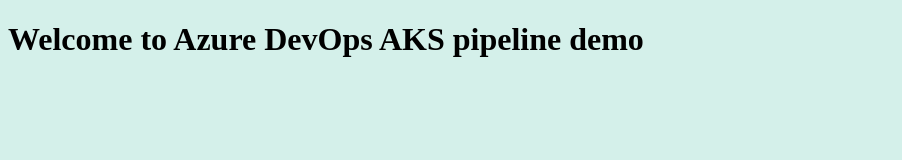
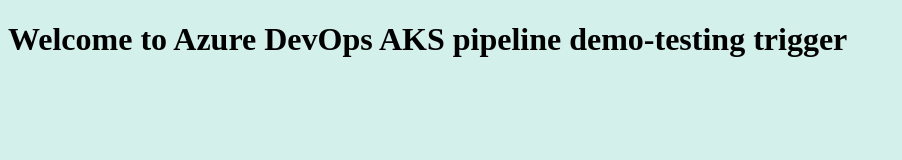
Before and after one commit to sivaprasadraavi/aks-pipeline-app, a plain HTML site: page index.html in a window 1280 px wide. Shown: the whole page, without its empty margins (0-902 px from the left). Drawn offline with Linux system fonts and the light colour scheme.

Commit message:
Update index.html

```diff
--- a/index.html
+++ b/index.html
@@ -1,6 +1,6 @@
 <!DOCTYPE html>
 <html>
    <body style="background-color:rgb(212, 240, 234);">
-      <h1>Welcome to Azure DevOps  AKS pipeline demo </h1>
+      <h1>Welcome to Azure DevOps  AKS pipeline demo-testing trigger </h1>
    </body>
 </html>
```
